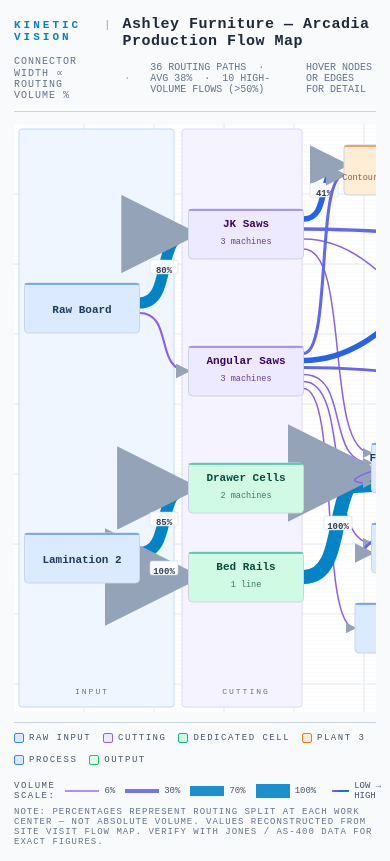
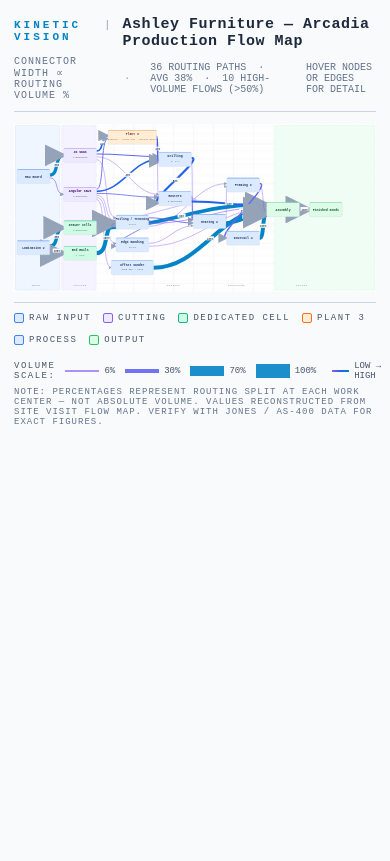
Before and after one commit to gabellon-ai/ashley-flowmap, a React (Vite) app: page / in a window 390 px wide. Built offline with nearby package versions, Linux system fonts and the light colour scheme.

Commit message:
Make SVG responsive to full page width

```diff
--- a/src/AshleyFlowMap.jsx
+++ b/src/AshleyFlowMap.jsx
@@ -196,7 +196,7 @@
 
       {/* ── SVG Canvas ── */}
       <div style={{ overflowX: "auto" }}>
-        <svg width={CW} height={CH} style={{ display: "block" }}>
+        <svg viewBox={`0 0 ${CW} ${CH}`} style={{ display: "block", width: "100%", height: "auto" }}>
           <defs>
             {/* Arrow markers */}
             <marker id="arr"  markerWidth="7" markerHeight="7" refX="6" refY="3.5" orient="auto">
```
